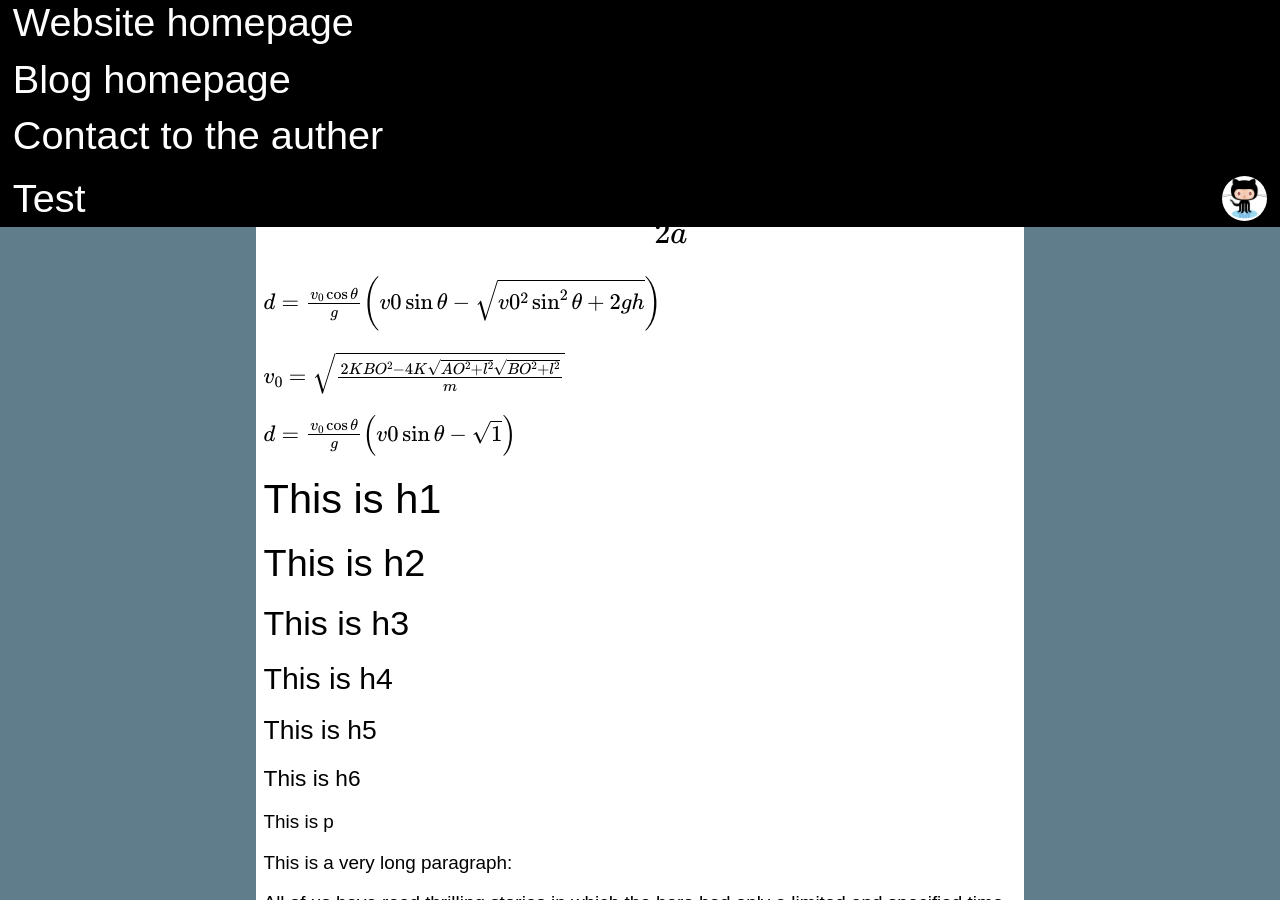
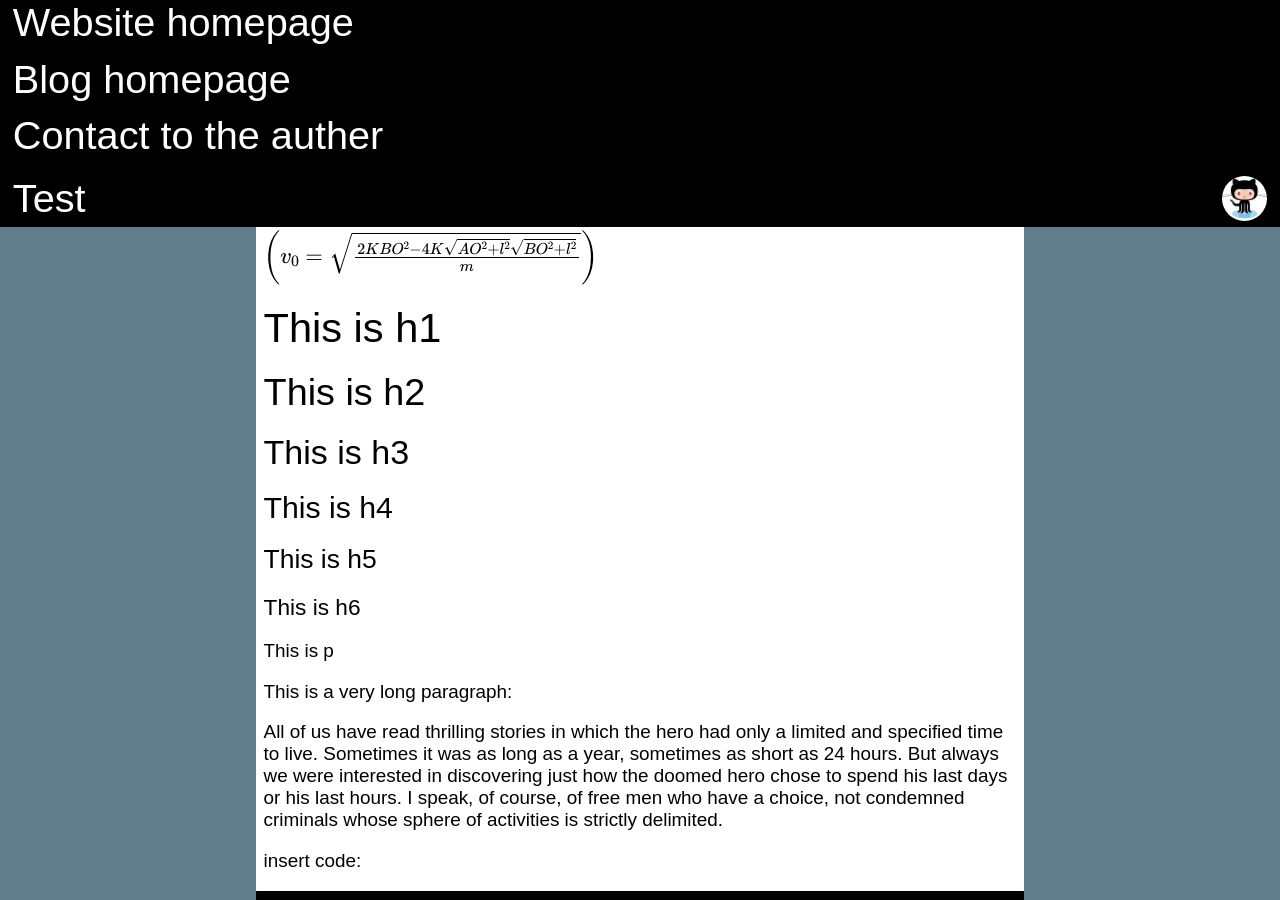
Before and after one commit to wenyuzhao/wenyuzhao.github.io, a Jekyll site: the page built from _posts/2015-01-03-02-07-test.md, in a window 1280 px wide and 900 px high. Built offline with Jekyll 4.4.1, drawn with Linux system fonts in a browser that asks for light colours; Markdown is read by kramdown in place of the engine named in the settings; formulas are drawn with MathJax 3; comment, search, counter and statistics services are not loaded.

Commit message:
Update 2015-01-03-02-07-test.md

```diff
--- a/_posts/2015-01-03-02-07-test.md
+++ b/_posts/2015-01-03-02-07-test.md
@@ -7,13 +7,12 @@
 
 add a formula:
 
-$$x=\frac{-b\pm\sqrt{b^2-4ac}}{2a}$$
 
-\\(d=\frac{v_0\cos{\theta}}{g}\left(v0\sin{\theta}-\sqrt{v0^2\sin^2{\theta}+2gh}\right)\\)
 
-\\(v_0=\sqrt{\frac{2KBO^2-4K\sqrt{AO^2+l^2}\sqrt{BO^2+l^2}}{m}}\\)
+  \\(d=\frac{v_0\cos{\theta}}{g}\left(v0\sin{\theta}-\sqrt{v0^2\sin^2{\theta}+2gh}\right)\\)
 
-\\(d=\frac{v_0\cos{\theta}}{g}\left(v0\sin{\theta}-\sqrt{1}\right)\\)
+  \\(\left(v_0=\sqrt{\frac{2KBO^2-4K\sqrt{AO^2+l^2}\sqrt{BO^2+l^2}}{m}}\right)\\)
+
 
 #This is h1
 ##This is h2
```
